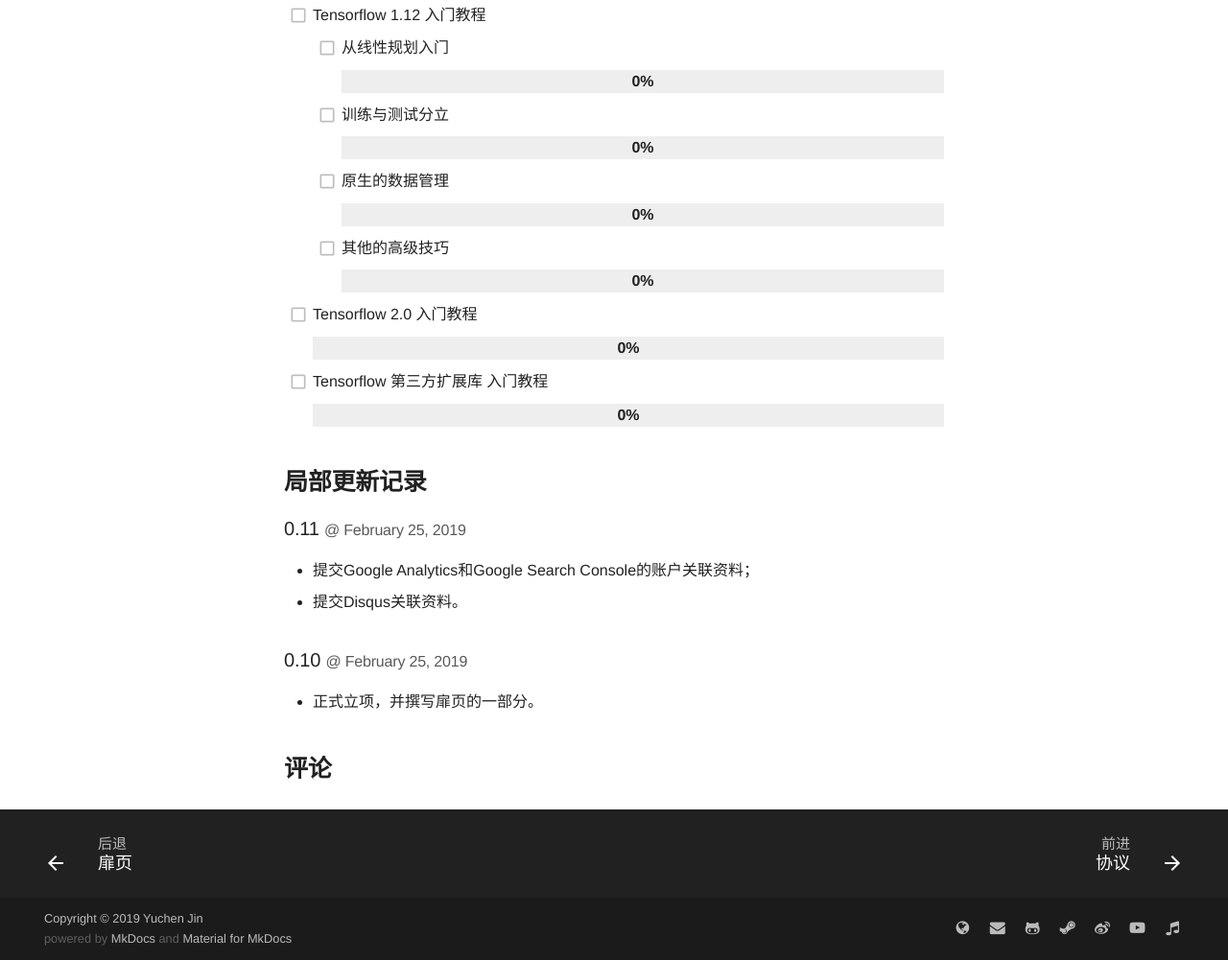
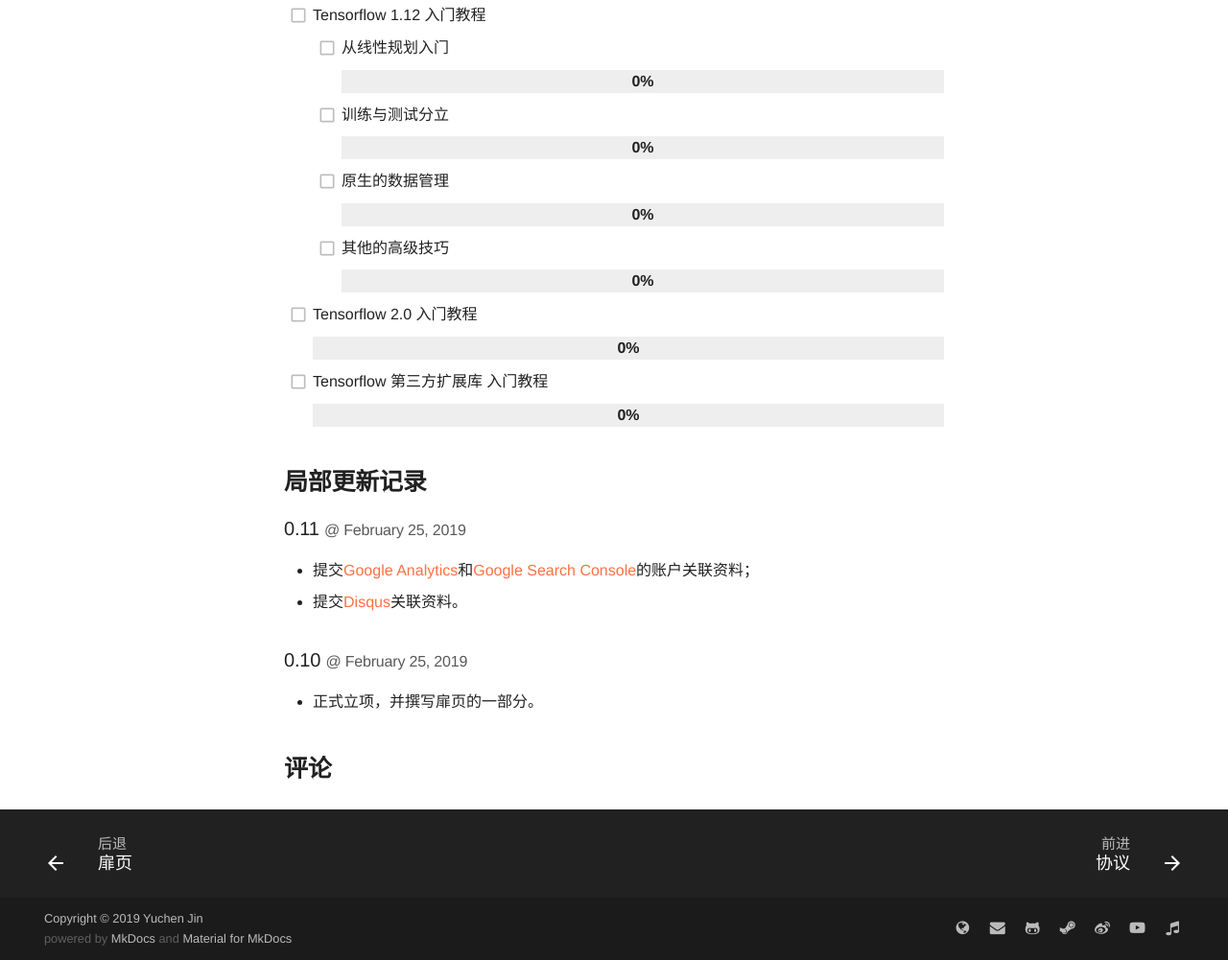
Before and after one commit to cainmagi/tensorflow-guide, a plain HTML site: page release-notes/index.html in a window 1280 px wide. Shown: the part 445-1446 px from the top of the page at 96% size. Drawn offline with nearby package versions, Linux system fonts and the light colour scheme; no server answers; a script that the page names is missing.

Commit message:
0.11
Adjust the release notes, and fix the bug of the version tag.

```diff
--- a/release-notes/index.html
+++ b/release-notes/index.html
@@ -591,10 +591,10 @@
 <h3 id="011-february-25-2019">0.11 <small>@ February 25, 2019</small><a class="headerlink" href="#011-february-25-2019" title="Permanent link">&para;</a></h3>
 <ul>
 <li>
-<p>提交Google Analytics和Google Search Console的账户关联资料；</p>
+<p>提交<a href="https://analytics.google.com/analytics/web">Google Analytics</a>和<a href="https://search.google.com/search-console/about">Google Search Console</a>的账户关联资料；</p>
 </li>
 <li>
-<p>提交Disqus关联资料。</p>
+<p>提交<a href="https://disqus.com">Disqus</a>关联资料。</p>
 </li>
 </ul>
 <h3 id="010-february-25-2019">0.10 <small>@ February 25, 2019</small><a class="headerlink" href="#010-february-25-2019" title="Permanent link">&para;</a></h3>
```
Also changed, not shown: search/search_index.json (+1 -1 lines), 1 other file.
